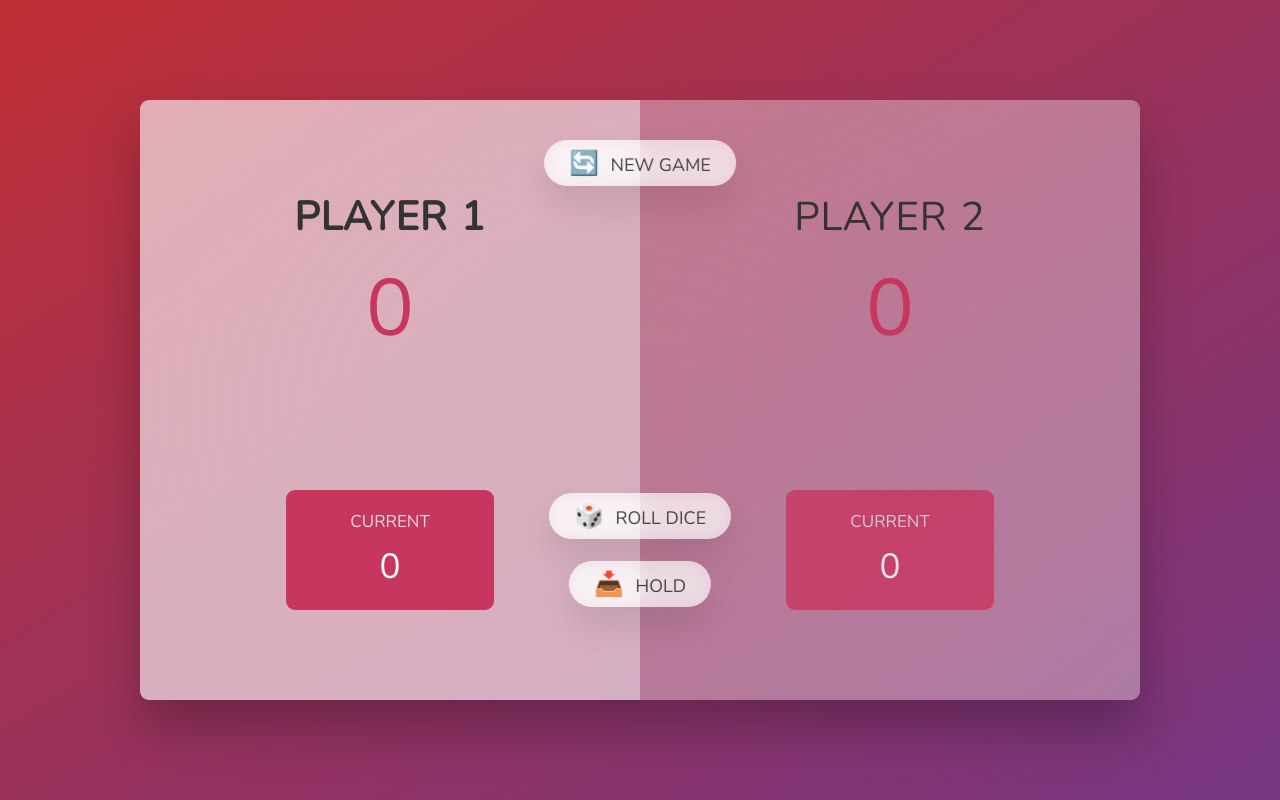
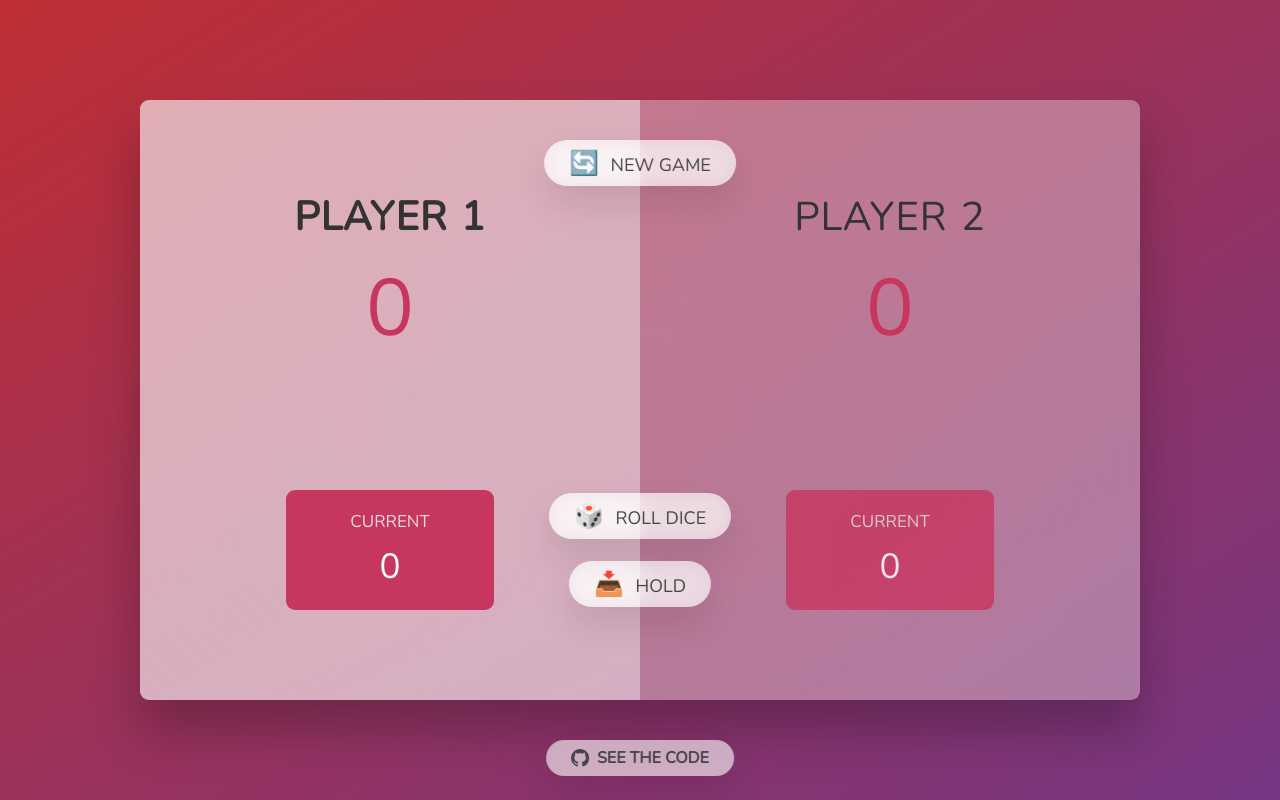
Before and after one commit to Vestertech/Everything_Javascript, a plain HTML site: page 07-Pig-Game/index.html in a window 1280 px wide. Drawn offline with nearby package versions, Linux system fonts and the light colour scheme.

Commit message:
Added more fxn

```diff
--- a/05-Guess-My-Number/style.css
+++ b/05-Guess-My-Number/style.css
@@ -117,3 +117,24 @@ h1 {
 .label-score {
   margin-bottom: 2rem;
 }
+
+/* GITHUB LINK */
+.github-link {
+  position: fixed;
+  bottom: 2rem;
+  right: 2rem;
+  font-family: inherit;
+  font-size: 1.2rem;
+  color: #eee;
+  text-decoration: none;
+  border: 3px solid #eee;
+  padding: 1.2rem 1.6rem;
+  transition: all 0.2s;
+}
+
+.github-link:hover,
+.github-link:focus-visible {
+  background-color: #eee;
+  color: #222;
+  outline: none;
+}
--- a/07-Pig-Game/index.html
+++ b/07-Pig-Game/index.html
@@ -31,6 +31,19 @@
       <button class="btn btn--roll">🎲 Roll dice</button>
       <button class="btn btn--hold">📥 Hold</button>
     </main>
+    <a
+      class="github-link"
+      href="https://github.com/Vestertech/Everything_Javascript/tree/main/07-Pig-Game"
+      target="_blank"
+      rel="noopener"
+    >
+      <svg viewBox="0 0 16 16" width="18" height="18" fill="currentColor" aria-hidden="true">
+        <path
+          d="M8 0C3.58 0 0 3.58 0 8c0 3.54 2.29 6.53 5.47 7.59.4.07.55-.17.55-.38 0-.19-.01-.82-.01-1.49-2.01.37-2.53-.49-2.69-.94-.09-.23-.48-.94-.82-1.13-.28-.15-.68-.52-.01-.53.63-.01 1.08.58 1.23.82.72 1.21 1.87.87 2.33.66.07-.52.28-.87.51-1.07-1.78-.2-3.64-.89-3.64-3.95 0-.87.31-1.59.82-2.15-.08-.2-.36-1.02.08-2.12 0 0 .67-.21 2.2.82.64-.18 1.32-.27 2-.27.68 0 1.36.09 2 .27 1.53-1.04 2.2-.82 2.2-.82.44 1.1.16 1.92.08 2.12.51.56.82 1.27.82 2.15 0 3.07-1.87 3.75-3.65 3.95.29.25.54.73.54 1.48 0 1.07-.01 1.93-.01 2.2 0 .21.15.46.55.38A8.01 8.01 0 0 0 16 8c0-4.42-3.58-8-8-8z"
+        />
+      </svg>
+      See the code
+    </a>
     <script src="script.js"></script>
   </body>
 </html>
--- a/07-Pig-Game/style.css
+++ b/07-Pig-Game/style.css
@@ -169,3 +169,36 @@ main {
 .hidden {
   display: none;
 }
+
+/* GITHUB LINK */
+.github-link {
+  position: fixed;
+  bottom: 2.4rem;
+  left: 50%;
+  transform: translateX(-50%);
+  display: flex;
+  align-items: center;
+  gap: 0.8rem;
+  font-size: 1.6rem;
+  font-weight: 600;
+  text-transform: uppercase;
+  color: #444;
+  text-decoration: none;
+  background-color: rgba(255, 255, 255, 0.6);
+  backdrop-filter: blur(10px);
+  padding: 0.7rem 2.5rem;
+  border-radius: 50rem;
+  box-shadow: 0 1.75rem 3.5rem rgba(0, 0, 0, 0.1);
+  transition: all 0.2s;
+}
+
+.github-link:hover,
+.github-link:focus-visible {
+  background-color: rgba(255, 255, 255, 0.85);
+  outline: none;
+}
+
+.github-link:active {
+  transform: translate(-50%, 3px);
+  box-shadow: 0 1rem 2rem rgba(0, 0, 0, 0.15);
+}
```
Also changed, not shown: 05-Guess-My-Number/index.html (+7 -0 lines).
